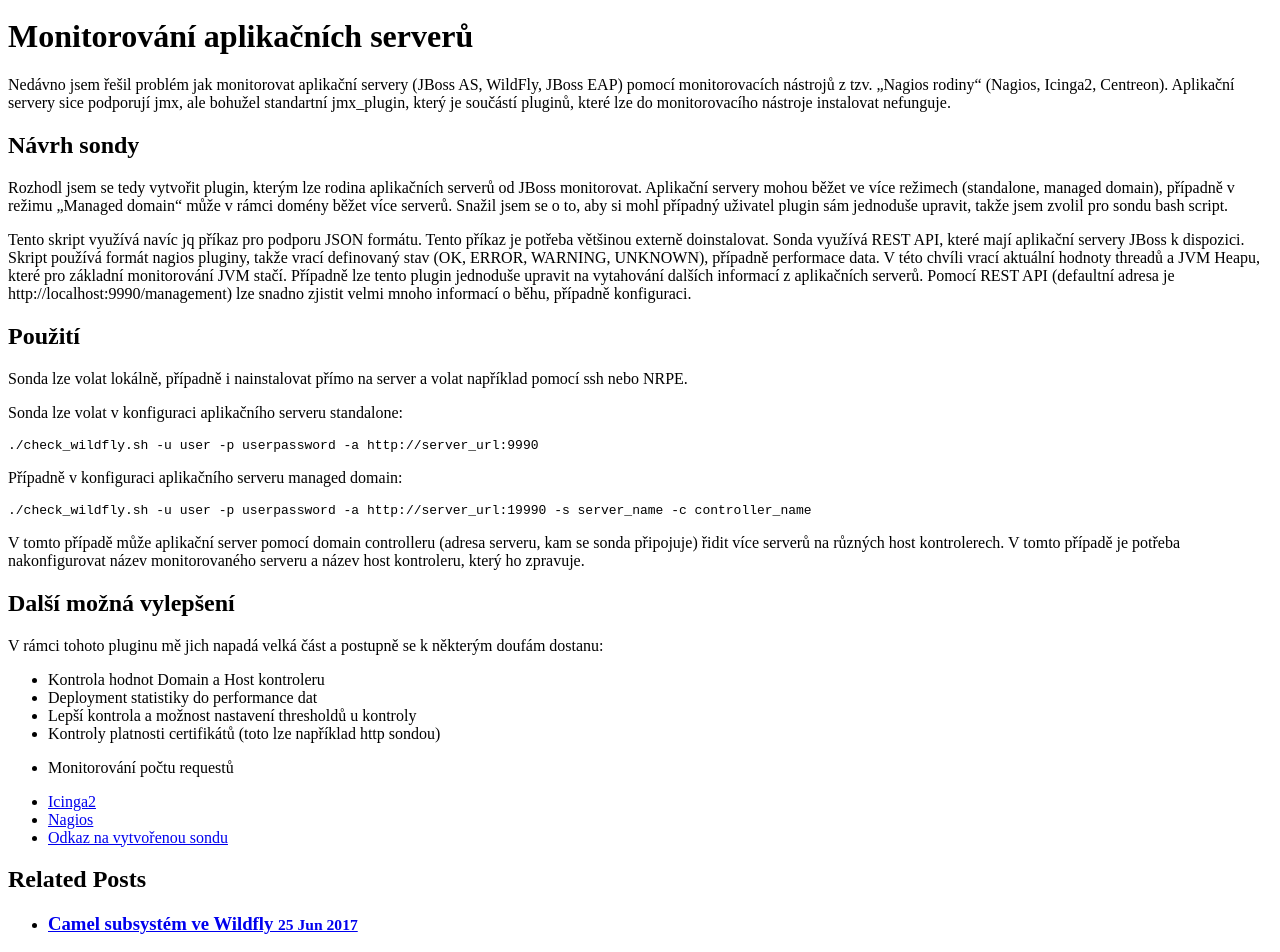
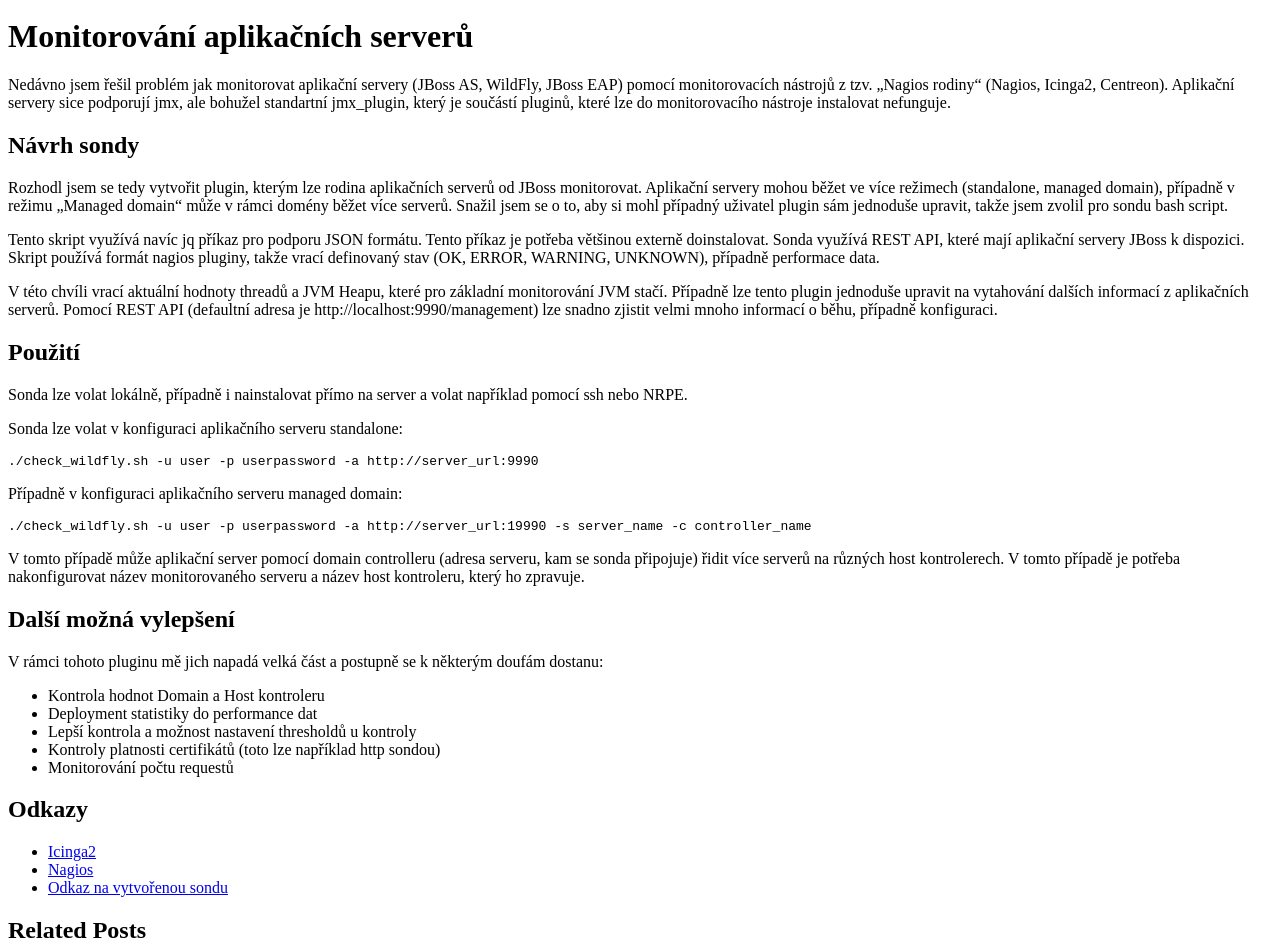
Before and after one commit to vladimirmezera/vladimirmezera.github.io, a Jekyll site: the page built from _posts/2017-07-23-JBoss-monititor-plugin.md, in a window 1280 px wide. Shown: the part 317-1269 px from the top of the page. Built offline with Jekyll 4.4.1, drawn with Linux system fonts in a browser that asks for light colours.

Commit message:
Fix typo

```diff
--- a/_posts/2017-07-23-JBoss-monititor-plugin.md
+++ b/_posts/2017-07-23-JBoss-monititor-plugin.md
@@ -14,7 +14,9 @@
 ## Návrh sondy
 Rozhodl jsem se tedy vytvořit plugin, kterým lze rodina aplikačních serverů od JBoss monitorovat. Aplikační servery mohou běžet ve více režimech (standalone, managed domain), případně v režimu „Managed domain“ může v rámci domény běžet více serverů. Snažil jsem se o to, aby si mohl případný uživatel plugin sám jednoduše upravit, takže jsem zvolil pro sondu bash script.
 
-Tento skript využívá navíc jq příkaz pro podporu JSON formátu. Tento příkaz je potřeba většinou externě doinstalovat. Sonda využívá REST API, které mají aplikační servery JBoss k dispozici. Skript používá formát nagios pluginy, takže vrací definovaný stav (OK, ERROR, WARNING, UNKNOWN), případně performace data. V této chvíli vrací aktuální hodnoty threadů a JVM Heapu, které pro základní monitorování JVM stačí. Případně lze tento plugin jednoduše upravit na vytahování dalších informací z aplikačních serverů. Pomocí REST API (defaultní adresa je http://localhost:9990/management) lze snadno zjistit velmi mnoho informací o běhu, případně konfiguraci.
+Tento skript využívá navíc jq příkaz pro podporu JSON formátu. Tento příkaz je potřeba většinou externě doinstalovat. Sonda využívá REST API, které mají aplikační servery JBoss k dispozici. Skript používá formát nagios pluginy, takže vrací definovaný stav (OK, ERROR, WARNING, UNKNOWN), případně performace data.
+
+V této chvíli vrací aktuální hodnoty threadů a JVM Heapu, které pro základní monitorování JVM stačí. Případně lze tento plugin jednoduše upravit na vytahování dalších informací z aplikačních serverů. Pomocí REST API (defaultní adresa je http://localhost:9990/management) lze snadno zjistit velmi mnoho informací o běhu, případně konfiguraci.
 
 
 ## Použití
@@ -40,6 +42,7 @@
 * Kontroly platnosti certifikátů (toto lze například http sondou)
 * Monitorování počtu requestů
 
+## Odkazy
 
 * [Icinga2](https://www.icinga.com)
 * [Nagios](https://www.nagios.org)
```
